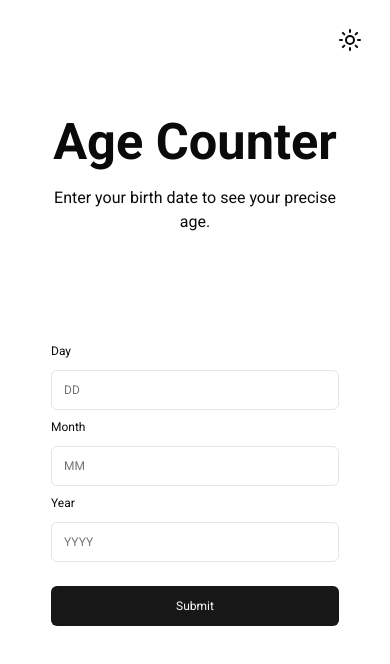
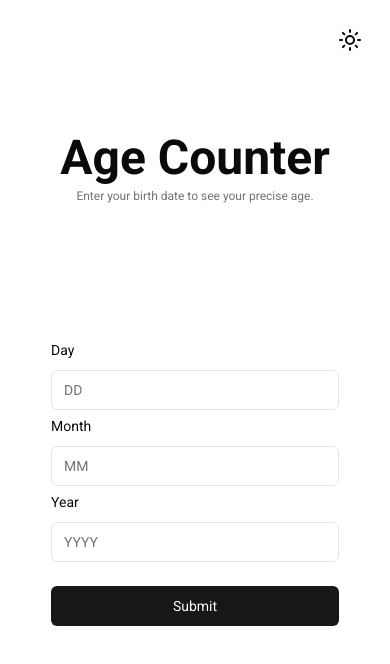
Before and after one commit to Olacdy/Age-Counter, a React (Vite) app: page / in a window 390 px wide. Shown: the top 664 px of the page. Built offline with nearby package versions, Linux system fonts and the light colour scheme.

Commit message:
Improved text appearance

```diff
--- a/src/components/birthdate-counter.tsx
+++ b/src/components/birthdate-counter.tsx
@@ -43,7 +43,7 @@ const BirthDateCounter = () => {
   return (
     <Dialog open={isDialogOpen} onOpenChange={setIsDialogOpen}>
       <DialogTrigger asChild>
-        <span className='cursor-pointer p-4 text-xl sm:text-3xl md:text-5xl lg:text-8xl'>
+        <span className='cursor-pointer p-4 text-2xl sm:text-4xl md:text-6xl lg:text-8xl'>
           {currentAge}
         </span>
       </DialogTrigger>
--- a/src/components/input-page.tsx
+++ b/src/components/input-page.tsx
@@ -4,8 +4,12 @@ const InputPage = () => {
   return (
     <section className='flex h-full w-full max-w-xs flex-col items-center justify-center px-4 sm:max-w-lg md:max-w-xl lg:max-w-3xl'>
       <div className='flex w-full flex-[2] flex-col items-center justify-center gap-1.5 text-center md:flex-1'>
-        <h1 className='text-4xl sm:text-5xl md:text-6xl'>Age Counter</h1>
-        <p>Enter your birth date to see your precise age.</p>
+        <h1 className='text-5xl sm:text-6xl md:text-7xl lg:text-8xl'>
+          Age Counter
+        </h1>
+        <p className='text-xs text-muted-foreground sm:text-sm md:text-base'>
+          Enter your birth date to see your precise age.
+        </p>
       </div>
       <div className='flex w-full flex-[3] flex-col items-end md:flex-1 md:items-start md:gap-4'>
         <BirthDateForm />
--- a/src/components/ui/dialog.tsx
+++ b/src/components/ui/dialog.tsx
@@ -42,7 +42,7 @@ const DialogContent = React.forwardRef<
       {...props}>
       {children}
       <DialogPrimitive.Close className='absolute right-4 top-4 hidden rounded-sm opacity-70 ring-offset-background transition-opacity hover:opacity-100 focus:outline-none focus:ring-2 focus:ring-ring focus:ring-offset-2 disabled:pointer-events-none data-[state=open]:bg-accent data-[state=open]:text-muted-foreground md:block'>
-        <X className='w-4 h-4' />
+        <X className='h-4 w-4' />
         <span className='sr-only'>Close</span>
       </DialogPrimitive.Close>
     </DialogPrimitive.Content>
@@ -85,7 +85,7 @@ const DialogTitle = React.forwardRef<
   <DialogPrimitive.Title
     ref={ref}
     className={cn(
-      'text-lg font-semibold leading-none tracking-tight md:text-xl',
+      'text-lg font-semibold leading-none tracking-tight md:text-3xl',
       className
     )}
     {...props}
@@ -99,7 +99,10 @@ const DialogDescription = React.forwardRef<
 >(({ className, ...props }, ref) => (
   <DialogPrimitive.Description
     ref={ref}
-    className={cn('text-sm text-muted-foreground md:text-base', className)}
+    className={cn(
+      'text-xs text-muted-foreground md:text-sm lg:text-base',
+      className
+    )}
     {...props}
   />
 ));
--- a/tailwind.config.js
+++ b/tailwind.config.js
@@ -73,15 +73,6 @@ module.exports = {
       height: {
         screen: ['100vh', '100dvh'],
       },
-      fontSize: {
-        sm: '0.750rem',
-        base: '1rem',
-        xl: '1.333rem',
-        '2xl': '1.777rem',
-        '3xl': '2.369rem',
-        '4xl': '3.158rem',
-        '5xl': '4.210rem',
-      },
       fontFamily: {
         heading: 'Roboto',
         body: 'Roboto',
```
